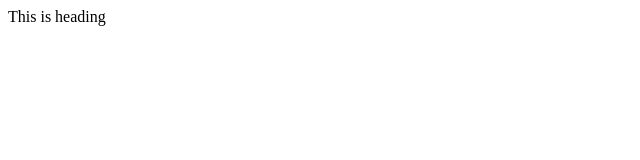
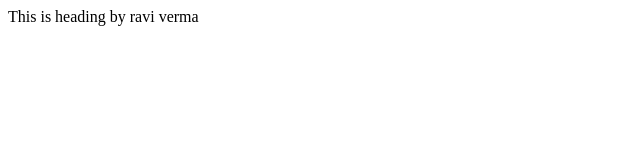
Before and after one commit to ravisoni3547/verma, a plain HTML site: page index.html in a window 1280 px wide. Shown: the whole page, without its empty margins (0-640 px from the left). Drawn offline with Linux system fonts and the light colour scheme.

Commit message:
any message

```diff
--- a/index.html
+++ b/index.html
@@ -3,7 +3,7 @@
     <title>Web site</title>
 </head>
 <body>
-    <h>This is heading </h>
+    <h>This is heading by ravi verma </h>
 
 </body>
 </html>
```
